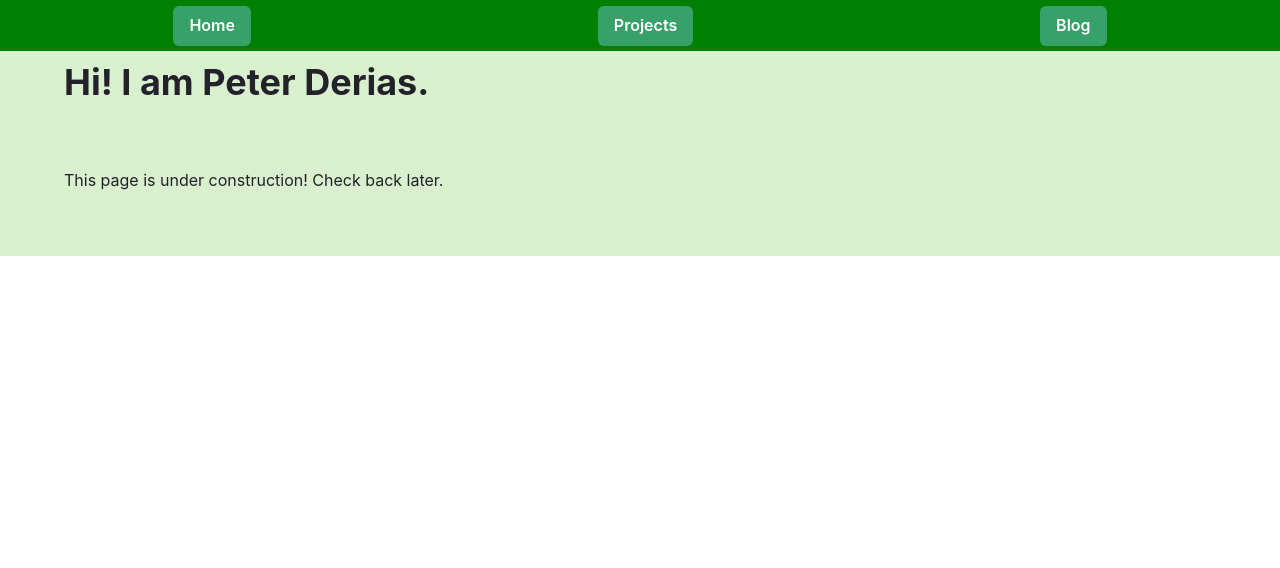
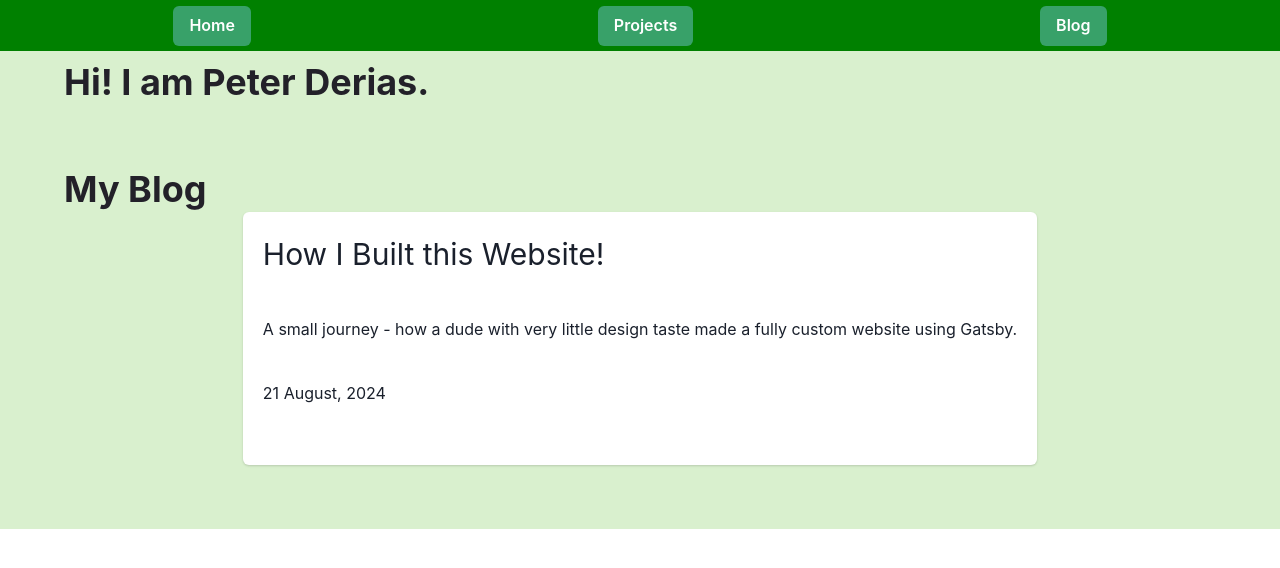
Before and after one commit to Peedee2002/Peedee2002.github.io, a Gatsby site: page /blog in a window 1280 px wide. Built offline with nearby package versions, Linux system fonts and the light colour scheme; Gatsby itself is replaced by a stand-in of ours.

Commit message:
feat(blog): released blog index page

```diff
--- /dev/null
+++ b/blogs/composerOverview.md
@@ -0,0 +1,7 @@
+---
+date: "2024-09-21"
+slug: /create-effective-data-engineering-using-gcp-composer
+title: Effective Data Engineering using Composer
+abstract: A framework for balancing the rapid iteration required for building Composer DAGs and the reliability demands that occur when it is productionised by leveraging SRE fundamentals.
+draft: true
+---
--- /dev/null
+++ b/blogs/howToCse.md
@@ -0,0 +1,7 @@
+---
+date: "2023-11-21"
+slug: /how-to-make-a-good-cse-setup
+title: How to make a good CSE setup frfr
+abstract: The ultimate guide to a setup for developing code on CSE servers. Ignore all the other ones.
+draft: true
+---
--- /dev/null
+++ b/blogs/websiteBlog.md
@@ -0,0 +1,7 @@
+---
+date: "2024-08-21"
+slug: /how-i-built-my-website
+title: How I Built this Website!
+abstract: A small journey - how a dude with very little design taste made a fully custom website using Gatsby.
+draft: false
+---
--- a/experiences/aws.md
+++ b/experiences/aws.md
@@ -3,6 +3,7 @@ created: "2024-02-24"
 edited: "2024-08-18"
 title: "Amazon Web Services"
 slug: /aws
+draft: false
 ---
 
 <style>
--- a/experiences/cse.md
+++ b/experiences/cse.md
@@ -3,6 +3,7 @@ created: "2023-08-01"
 edited: "2024-02-24"
 title: "UNSW Computer Science & Engineering"
 slug: /cse
+draft: false
 ---
 
 <style>
--- a/experiences/nine.md
+++ b/experiences/nine.md
@@ -3,6 +3,7 @@ created: "2023-02-24"
 edited: "2024-08-15"
 title: "Nine Entertainment"
 slug: /nine
+draft: false
 ---
 
 <style>
--- a/experiences/resmed.md
+++ b/experiences/resmed.md
@@ -3,6 +3,7 @@ created: "2023-02-24"
 edited: "2023-02-24"
 title: "ResMed Corp"
 slug: /resmed
+draft: false
 ---
 
 <style>
--- a/projects/circles.md
+++ b/projects/circles.md
@@ -4,4 +4,5 @@ slug: /circles
 title: Circles
 abstract: An extensible degree planner which parses and validates your degree plan. Comes with a beautiful interface for exploring options in your degree.
 featuredImage: ../images/circlesImage.png
+draft: false
 ---
--- a/projects/hackathons.md
+++ b/projects/hackathons.md
@@ -4,4 +4,5 @@ slug: /hackathons
 title: Hackathons
 abstract: writing impactful software in a group within 24 hours, with stiff competition!
 featuredImage: ../images/hackathonsImage.jpg
+draft: false
 ---
--- a/projects/syphon.md
+++ b/projects/syphon.md
@@ -4,4 +4,5 @@ slug: /syphon
 title: Syphon
 abstract: a queueing tool for managing university help sessions built by help session tutors.
 featuredImage: ../images/syphonImage.webp
+draft: false
 ---
--- a/src/pages/blog.tsx
+++ b/src/pages/blog.tsx
@@ -1,15 +1,62 @@
 import * as React from "react";
-import type { HeadFC } from "gatsby";
+import { graphql, PageProps, type HeadFC } from "gatsby";
+import * as styles from "styles/Projects.module.scss";
 import PageTemplate from "components/PageTemplate";
+import { Box, Heading } from "@chakra-ui/react";
+import PageCard from "components/PageCard";
 
-const BlogPage = () => {
+const BlogPage = ({ data }: PageProps<Queries.ProjectsQuery>) => {
   return (
     <PageTemplate>
-      This page is under construction! Check back later.
+      <Heading>My Blog</Heading>
+      <Box className={styles.projectStyles}>
+        {data.allMarkdownRemark.edges
+          .filter(({ node: { frontmatter } }) => !frontmatter!.draft)
+          .map(({ node: { frontmatter } }) => (
+            <PageCard
+              title={frontmatter!.title}
+              date={frontmatter!.date}
+              slug={frontmatter!.slug!}
+              abstract={frontmatter!.abstract}
+              frontImage={
+                frontmatter!.featuredImage?.childImageSharp?.gatsbyImageData ||
+                null
+              }
+            />
+          ))}
+      </Box>
     </PageTemplate>
   );
 };
 
 export default BlogPage;
 
-export const Head: HeadFC = () => <title>Peter Derias</title>;
+export const Head: HeadFC = () => <title>Peter's Projects!</title>;
+
+export const query = graphql`
+  query Projects {
+    allMarkdownRemark(
+      limit: 2000
+      sort: { frontmatter: { date: DESC } }
+      filter: { fileAbsolutePath: { regex: "/blogs/" } }
+    ) {
+      edges {
+        node {
+          html
+          frontmatter {
+            title
+            date(formatString: "DD MMMM, YYYY")
+            slug
+            abstract
+            draft
+            featuredImage {
+              childImageSharp {
+                gatsbyImageData(width: 1000)
+              }
+            }
+          }
+        }
+      }
+    }
+  }
+`;
```
Also changed, not shown: src/pages/404.tsx (+5 -5 lines), src/pages/projects.tsx (renamed from src/pages/projects/index.tsx, +6 -3 lines), src/pages/{markdownRemark.frontmatter__slug}.tsx (renamed from src/pages/projects/{markdownRemark.frontmatter__slug}.tsx), 1 other file.
